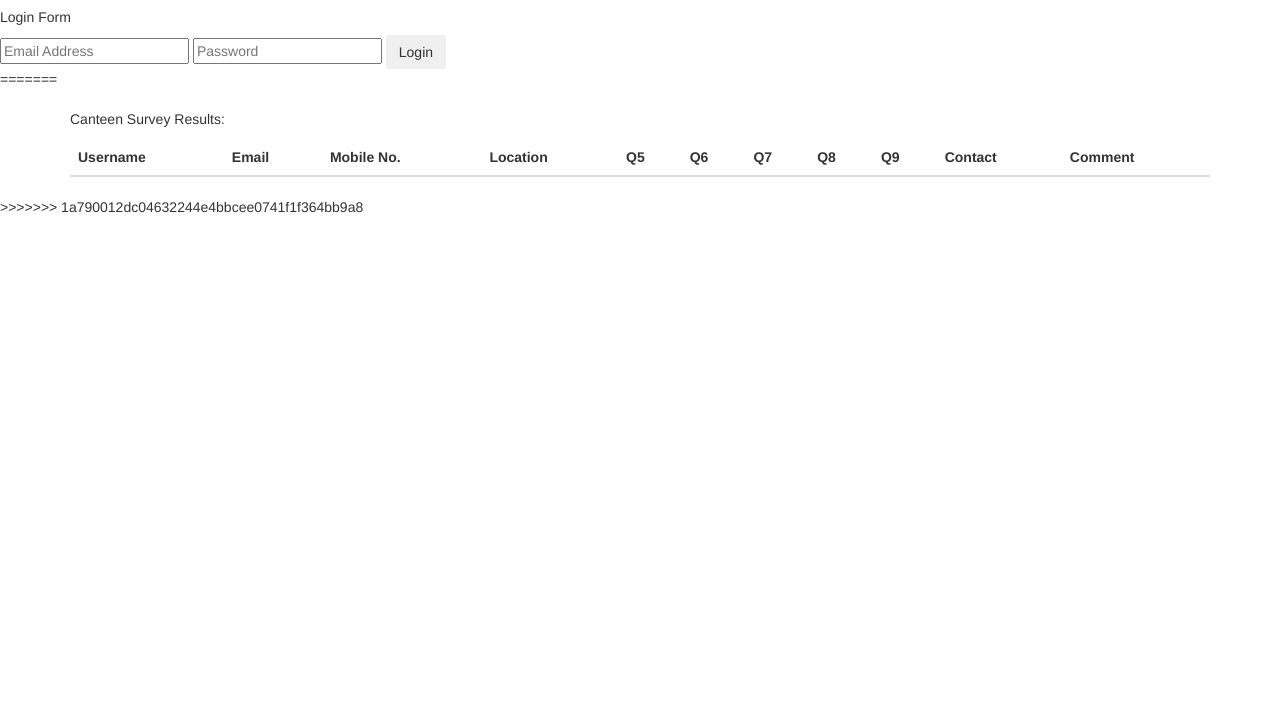
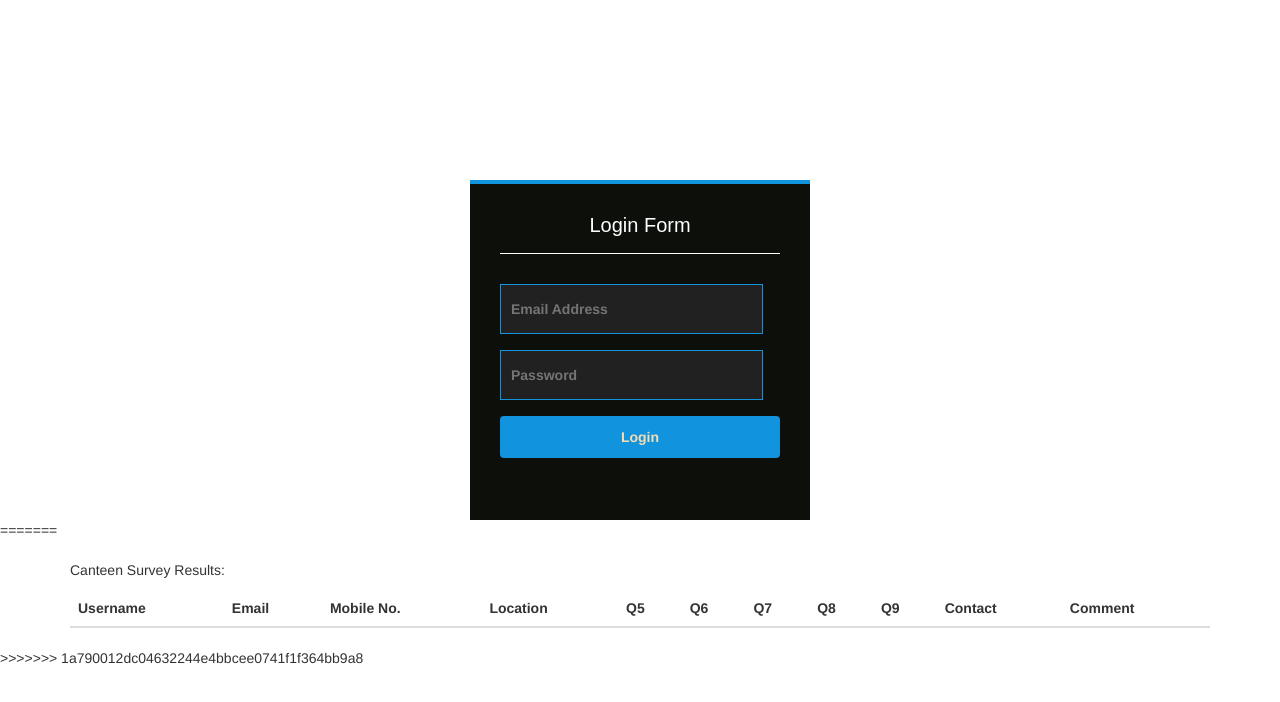
Before and after one commit to chhotuthakur/Mohit, a plain HTML site: page index.html in a window 1280 px wide. Drawn offline with nearby package versions, Linux system fonts and the light colour scheme; the site is published under a folder, as on GitHub Pages, so addresses that start at the root find nothing.

Commit message:
Update index.html

```diff
--- a/index.html
+++ b/index.html
@@ -11,7 +11,7 @@
     <script src="https://www.gstatic.com/firebasejs/4.10.1/firebase.js"></script>
     <script src="assets/app.js"></script>
     <script src="assets/signin.js"></script>
-    <link rel="stylesheet" href="/assets/login.css">
+    <link rel="stylesheet" href="assets/login.css">
 </head>
 <body>
     <div class="login">
```
